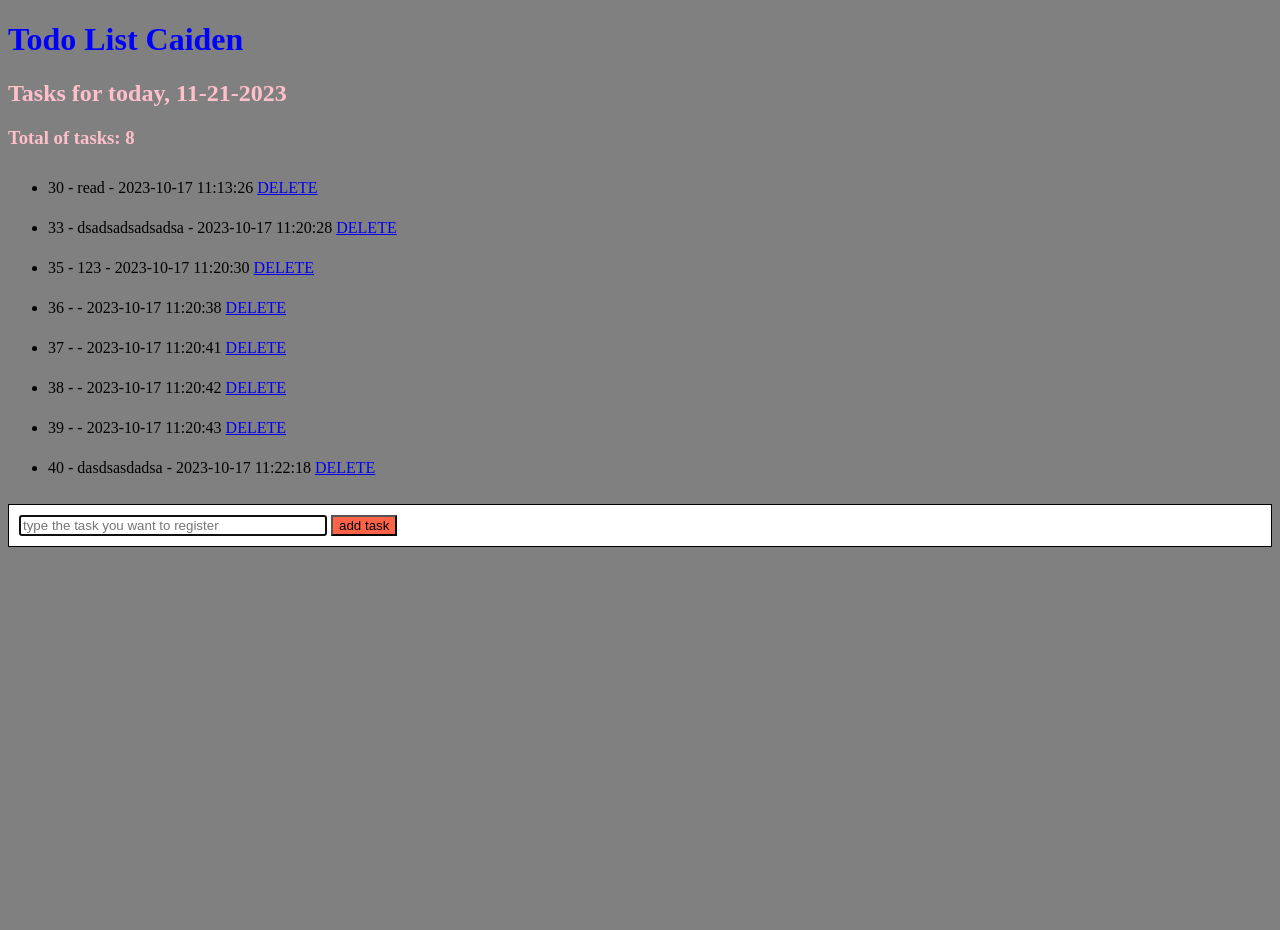
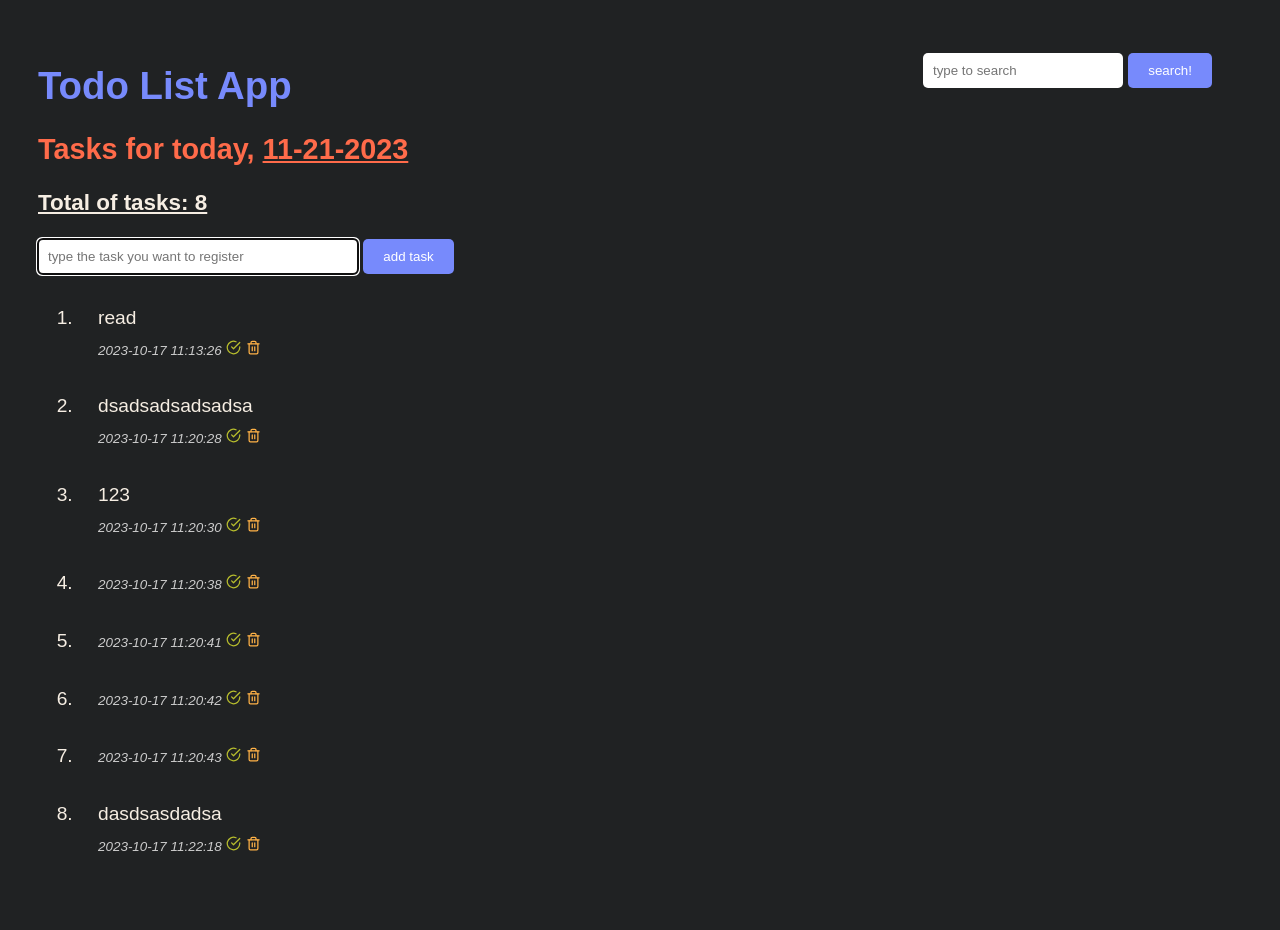
Before and after one commit to pascalicchio/todo-app-test, a PHP site: page / in a window 1280 px wide. Before the commit the page ends 547 px from the top, so only its background shows below. Run offline with PHP 8.4, Linux system fonts and the light colour scheme; data comes from the database, SQL or seed files in the repository; data that the repository does not hold is empty.

Commit message:
updates on search and design

```diff
--- a/index.php
+++ b/index.php
@@ -7,7 +7,113 @@
     <title>Brothers Todo App - UPDATED VERSION</title>
 
     <!-- css -->
-    <link rel="stylesheet" href="style.css">
+    <style>
+        body {
+            background-color: #202223;
+            font-size: 1.2em;
+            color: #f6eee3;
+            font-family: Arial, Helvetica, sans-serif;
+            padding: 30px;
+        }
+
+        h1 {
+            color: #778afc;
+        }
+
+        h2 {
+            color: #ff6b4a;
+        }
+
+        p {
+            margin: 0;
+        }
+
+        a {
+            text-decoration: none;
+        }
+
+        .underline {
+            text-decoration: underline;
+        }
+
+        .name {
+            background-color: black;
+            color: white;
+        }
+
+        .task {
+            line-height: 1.6em;
+            padding: 10px;
+            padding-left: 20px;
+            margin-bottom: 5px;
+        }
+
+        .task:hover {
+            background-color: #151616;
+            color: #778afc;
+        }
+
+        .css-i6dzq1 {
+            color: #ffb247;
+        }
+
+        .css-i6dzq1:hover {
+            color: #b7bd2d;
+        }
+
+        .icon-done {
+            color: #b7bd2d;
+        }
+
+        .date {
+            font-size: .7em;
+            font-style: italic;
+            color: #ccc;
+        }
+
+        .input-add-task {
+            border: 0;
+            padding: 10px;
+            width: 300px;
+            border-radius: 5px;
+        }
+
+        .button-add-task {
+            border-radius: 5px;
+            border: 0;
+            background-color: #778afc;
+            color: #fff;
+            padding: 10px 20px;
+        }
+
+        .button-add-task:hover {
+            background-color: #343e7d;
+            cursor: pointer;
+        }
+
+        .clear-search {
+            color: #fff;
+            text-decoration: underline;
+        }
+
+        .clear-search-p {
+            margin-top: 10px;
+        }
+
+        .clear-search:hover {
+            color: red;
+        }
+
+        .search-form {
+            float: right;
+            padding-top: 15px;
+            padding-right: 30px;
+        }
+
+        .search-input {
+            width: 200px;
+        }
+    </style>
 
     <!-- javascript -->
     <script>
@@ -18,35 +124,73 @@
 </head>
 
 <body>
-
-    <!-- study here how html structure works -->
-    <h1>Todo List Caiden </h1>
-    <h2>Tasks for today, <?php echo date('m-d-Y'); ?></h2>
-
     <?php
     include 'connection.php';
+    $searchString = !isset($_GET['search']) ? null : $_GET['search'];
 
-    $content = $conn->query('SELECT * FROM tasks');
+    if ($searchString != '') {
+        $content = $conn->query("SELECT * FROM tasks WHERE task LIKE '%$searchString%'");
+    } else {
+        $content = $conn->query('SELECT * FROM tasks');
+    }
     ?>
 
-    <h3>Total of tasks: <?php echo $content->num_rows; ?></h3>
+    <form action="" class="search-form">
+        <input class="input-add-task search-input" type="search" name="search" placeholder="type to search">
+        <button class="button-add-task" type=" submit">search!</button>
 
-    <ul>
+        <?php if (!empty($searchString)) { ?>
+            <p class="clear-search-p">
+                <a class="clear-search" href="/">clear search results</a>
+            </p>
+        <?php } ?>
+    </form>
+
+    <h1>Todo List App</h1>
+    <h2>Tasks for today, <span class="underline"><?php echo date('m-d-Y'); ?></span></h2>
+    <h3 class="underline">Total of tasks: <?php echo $content->num_rows; ?></h3>
+
+    <form action="process.php" method="post">
+        <input class="input-add-task" type="text" name="task" placeholder="type the task you want to register" autofocus>
+        <button class="button-add-task" type="submit">add task</button>
+    </form>
+
+    <ol>
         <?php foreach ($content as $data) { ?>
-            <li>
-                <?php echo $data['id']; ?> -
-                <?php echo $data['task']; ?> -
-                <?php echo $data['date']; ?>
+            <li class="task">
+                <p>
+                    <?php
+                    if ($data['status'] == 1) {
+                        echo '<s>' . $data['task'] . '</s>';
+                    } else {
+                        echo $data['task'];
+                    }
+                    ?>
+                </p>
+                <span class="date">
+                    <?php echo $data['date']; ?>
+                </span>
 
-                <a onclick="return confirm_function()" href="delete.php?id=<?php echo $data['id']; ?>">DELETE</a>
+                <?php if ($data['status'] != 1) { ?>
+                    <a href="done.php?id=<?php echo $data['id']; ?>">
+                        <svg viewBox="0 0 24 24" width="15" height="15" stroke="currentColor" stroke-width="2" fill="none" stroke-linecap="round" stroke-linejoin="round" class="icon-done">
+                            <path d="M22 11.08V12a10 10 0 1 1-5.93-9.14"></path>
+                            <polyline points="22 4 12 14.01 9 11.01"></polyline>
+                        </svg>
+                    </a>
+                <?php } ?>
+
+                <a onclick="return confirm_function()" href="delete.php?id=<?php echo $data['id']; ?>">
+                    <svg viewBox="0 0 24 24" width="15" height="15" stroke="currentColor" stroke-width="2" fill="none" stroke-linecap="round" stroke-linejoin="round" class="css-i6dzq1">
+                        <polyline points="3 6 5 6 21 6"></polyline>
+                        <path d="M19 6v14a2 2 0 0 1-2 2H7a2 2 0 0 1-2-2V6m3 0V4a2 2 0 0 1 2-2h4a2 2 0 0 1 2 2v2"></path>
+                        <line x1="10" y1="11" x2="10" y2="17"></line>
+                        <line x1="14" y1="11" x2="14" y2="17"></line>
+                    </svg>
+                </a>
             </li>
         <?php } ?>
-    </ul>
-
-    <form action="process.php" method="post">
-        <input type="text" name="task" placeholder="type the task you want to register" autofocus>
-        <button type="submit">add task</button>
-    </form>
+    </ol>
 
 </body>
 
--- a/style.css
+++ b/style.css
@@ -1,5 +1,5 @@
 body {
-    background-color: gray;
+    background-color: black;
 }
 
 h1 {
```
Also changed, not shown: done.php (added, +16 -0 lines).
